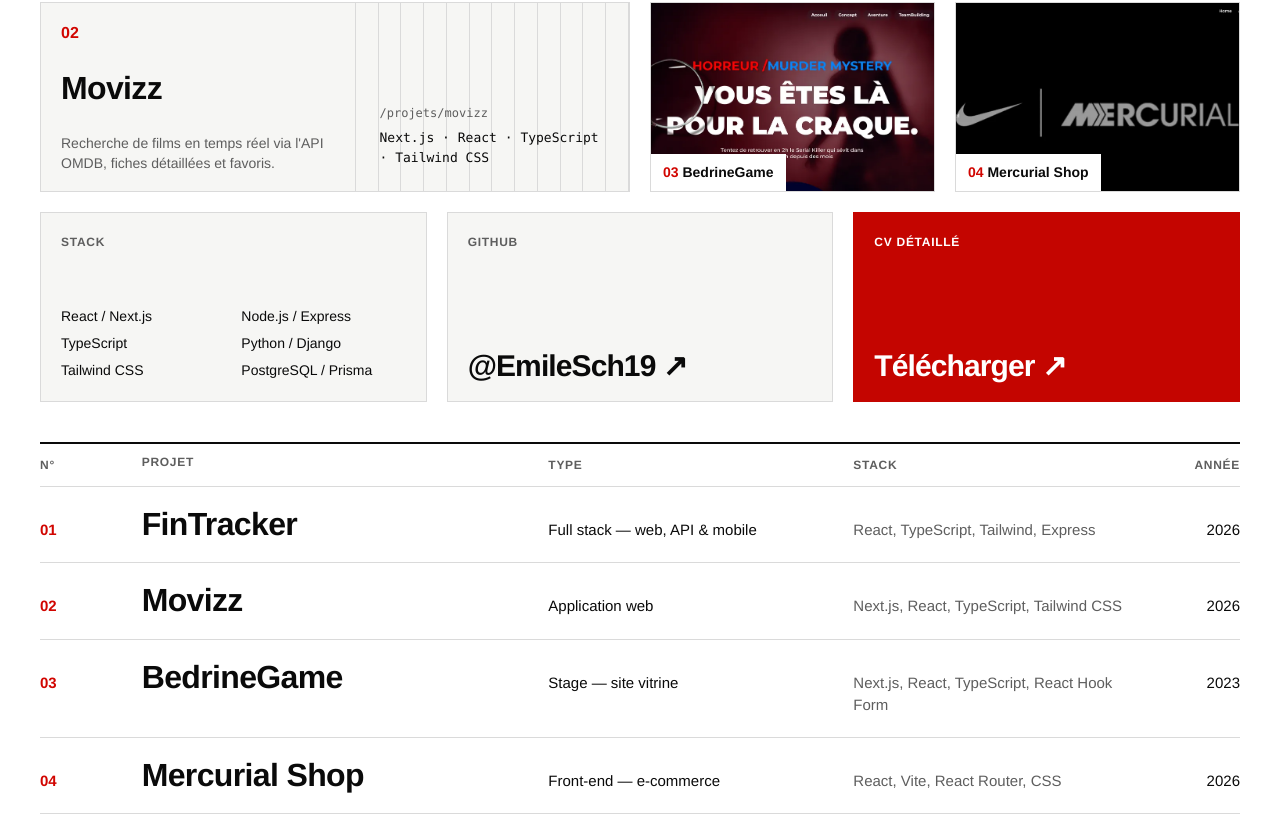
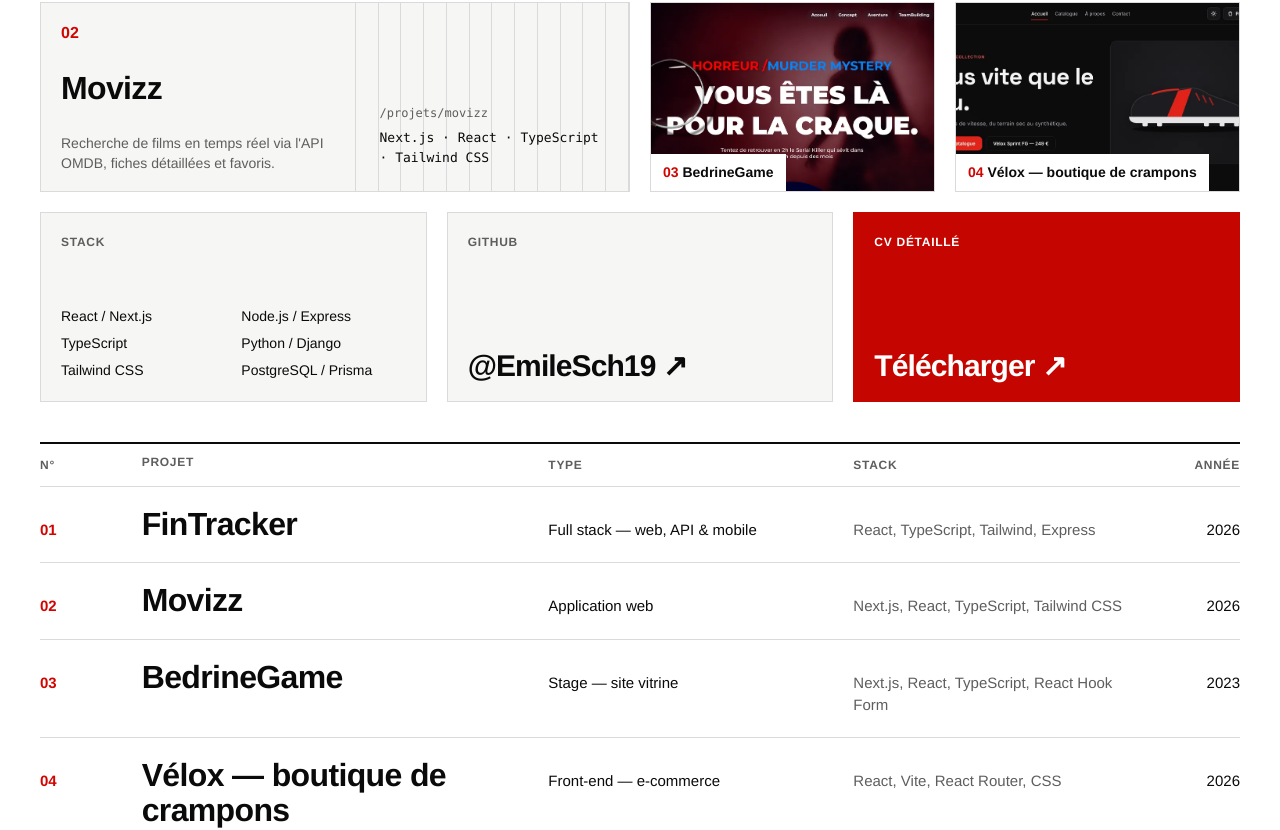
Before and after one commit to EmileSch19/emile_dufoulon, a Next.js app: page / in a window 1280 px wide. Shown: the part 1414-2244 px from the top of the page. Built offline with nearby package versions, Linux system fonts and the light colour scheme.

Commit message:
content: fiche Mercurial → Vélox (boutique, panier, thème) + nouvelle capture
Co-Authored-By: Claude Opus 5.5 <noreply@anthropic.com>
Claude-Session: https://claude.ai/code/session_01TMVdoMg2tzDe2i15npkfwG

```diff
--- a/src/content/projects.ts
+++ b/src/content/projects.ts
@@ -125,15 +125,16 @@ export const projects: Project[] = [
   },
   {
     slug: 'mercurial-shop',
-    title: 'Mercurial Shop',
+    title: 'Vélox — boutique de crampons',
     year: '2026',
     kind: 'Front-end — e-commerce',
-    summary: 'Vitrine e-commerce en React avec navigation multi-pages et composants réutilisables.',
+    summary: 'Mini-boutique e-commerce en React pour une marque fictive : catalogue, fiche produit, panier et mode clair/sombre.',
     highlights: [
-      'Navigation multi-pages avec React Router (accueil, à propos, contact)',
-      'Architecture de composants réutilisables (produits, témoignages, newsletter, équipe)',
+      'Catalogue filtrable et triable, filtres conservés dans l’URL',
+      'Panier persistant (useReducer + localStorage) avec quantités et total',
+      'Fiche produit avec choix de pointure, mode clair/sombre sans flash, responsive et accessible au clavier',
     ],
-    stack: ['React', 'Vite', 'React Router', 'CSS', 'Font Awesome', 'Vercel'],
+    stack: ['React', 'Vite', 'React Router', 'CSS', 'Vercel'],
     image: '/projects/mercurial.webp',
     links: {
       live: 'https://mercurial-v2.vercel.app/',
```
Also changed, not shown: public/projects/mercurial.webp.
